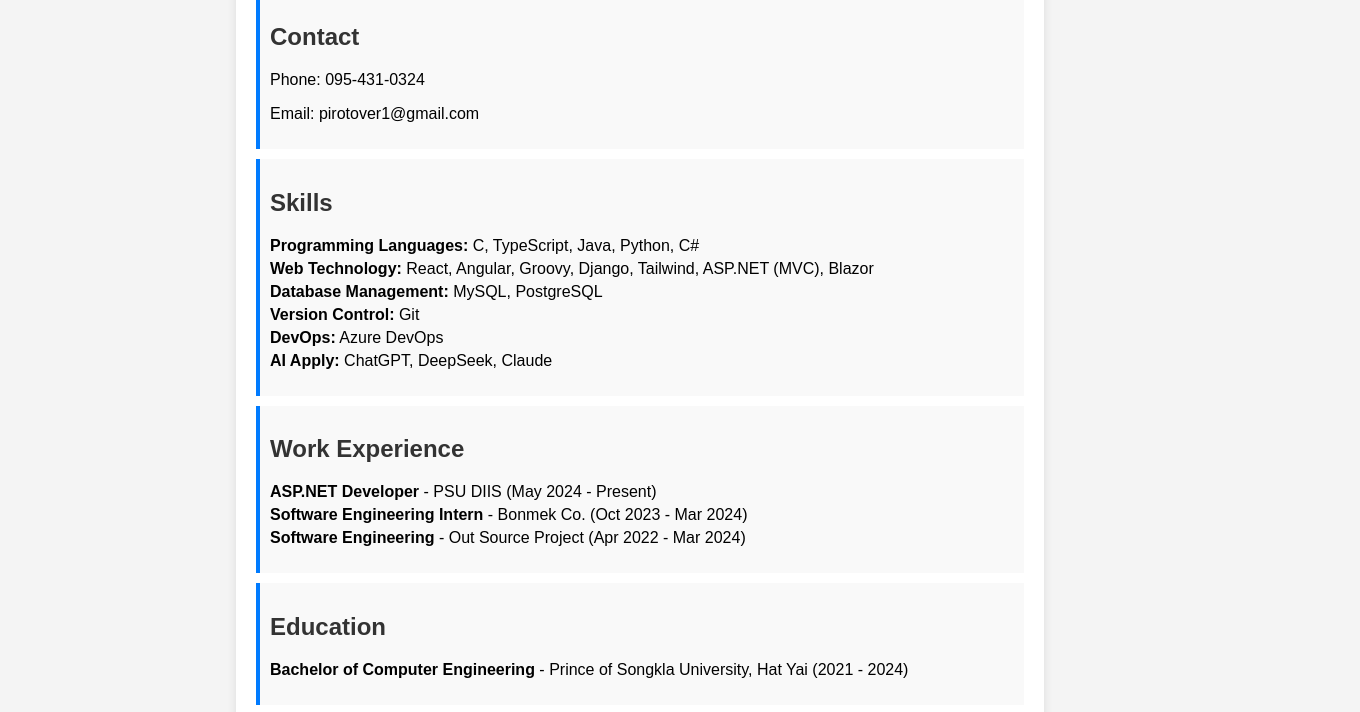
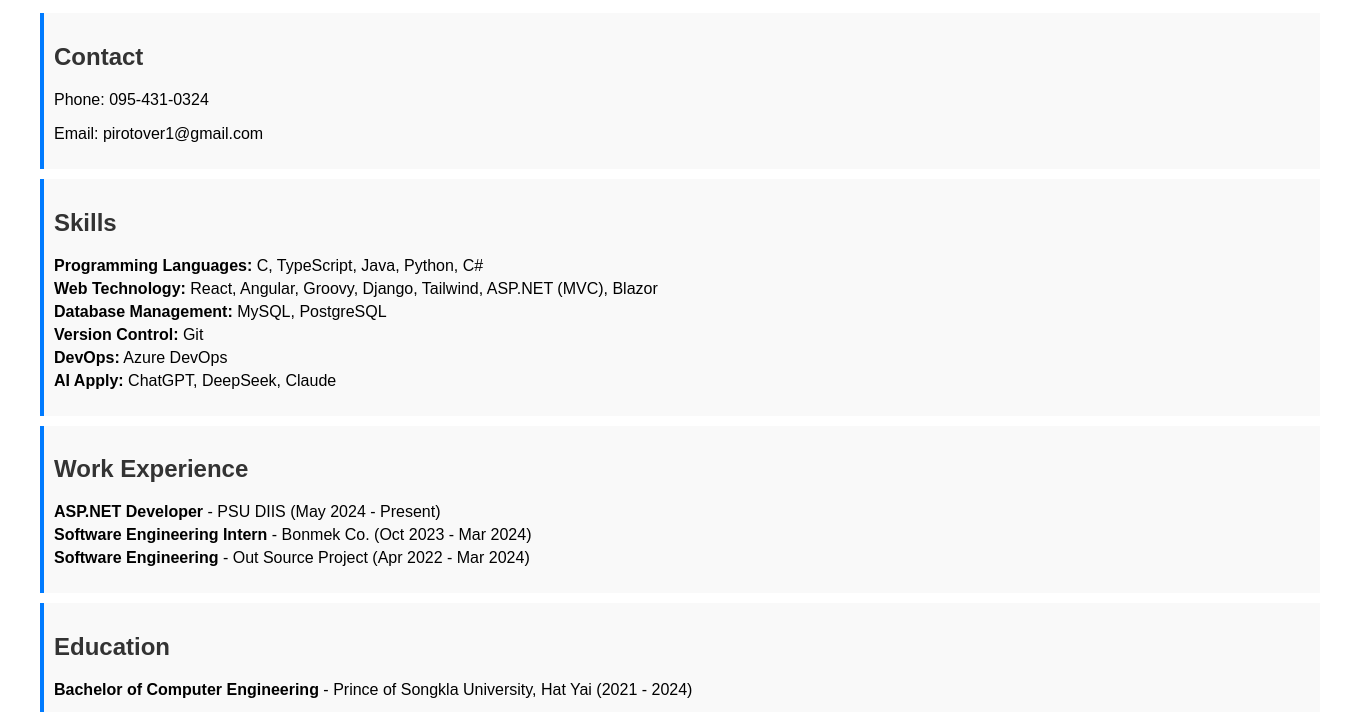
Before and after one commit to naninuneno2544/gh-deployment-workflow, a plain HTML site: page index.html in a window 1280 px wide. Shown: the part 161-873 px from the top of the page, 1360 px wide, since content can reach past the window. Drawn offline with Linux system fonts and the light colour scheme.

Commit message:
add responsive

```diff
--- a/index.html
+++ b/index.html
@@ -37,6 +37,13 @@
         }
         ul li {
             margin-bottom: 5px;
+        }
+        @media (min-width: 768px) {
+            .container {
+                width: 100%;
+                max-width: none;
+                padding: 40px;
+            }
         }
     </style>
 </head>
```
